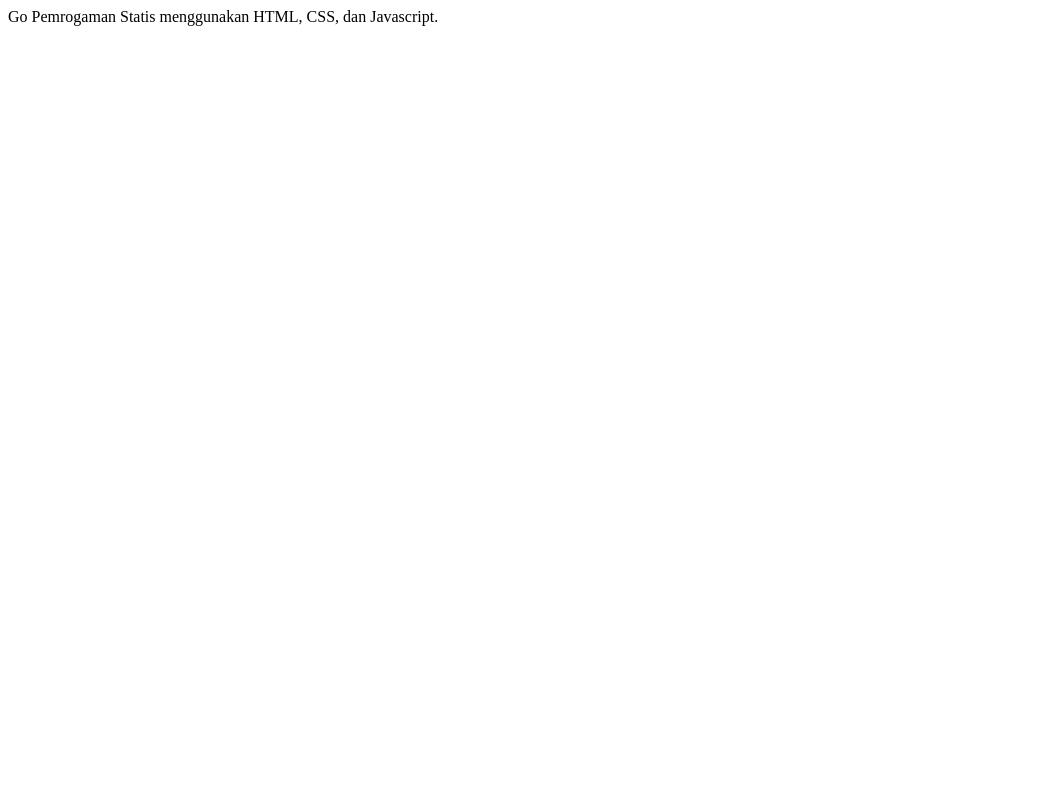
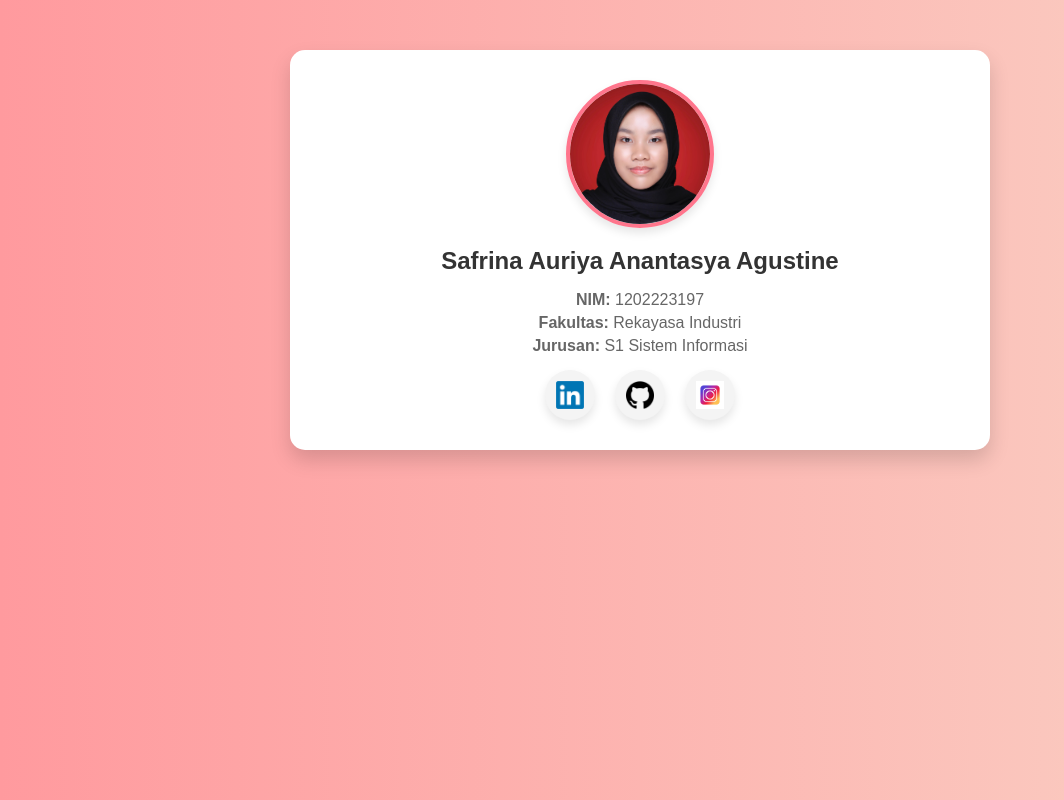
Before and after one commit to safrinauriya/safrinauriya.github.io, a plain HTML site: page index.html in a window 1280 px wide. Shown: the whole page, without its empty margins (0-1064 px from the left). Drawn offline with Linux system fonts and the light colour scheme.

Commit message:
Add files via upload

```diff
--- a/index.html
+++ b/index.html
@@ -1 +1,128 @@
-Go Pemrogaman Statis menggunakan HTML, CSS, dan Javascript.
+<!DOCTYPE html>
+<html lang="id">
+<head>
+    <meta charset="UTF-8">
+    <meta name="viewport" content="width=device-width, initial-scale=1.0">
+    <title>Personal Web Safrina</title>
+    <link rel="icon" href="favicon.ico" type="image/x-icon">
+    <style>
+        body {
+            font-family: 'Poppins', sans-serif;
+            text-align: center;
+            background: linear-gradient(to right, #ff9a9e, #fad0c4);
+            margin: 0;
+            padding: 0;
+        }
+
+        .container {
+            width: 50%;
+            margin: 50px auto;
+            background: white;
+            padding: 30px;
+            border-radius: 15px;
+            box-shadow: 0 10px 20px rgba(0, 0, 0, 0.15);
+            animation: fadeIn 1s ease-in-out;
+        }
+
+        @keyframes fadeIn {
+            from {
+                opacity: 0;
+                transform: translateY(-20px);
+            }
+            to {
+                opacity: 1;
+                transform: translateY(0);
+            }
+        }
+
+        img.profile {
+            border-radius: 50%;
+            width: 140px;
+            height: 140px;
+            border: 4px solid #ff758c;
+            box-shadow: 0 5px 10px rgba(0, 0, 0, 0.1);
+        }
+
+        h1 {
+            color: #333;
+            font-size: 24px;
+            margin-top: 15px;
+        }
+
+        p {
+            color: #666;
+            font-size: 16px;
+            margin: 5px 0;
+        }
+
+        .social-icons {
+            display: flex;
+            justify-content: center;
+            gap: 20px;
+            margin-top: 15px;
+        }
+
+        .social-icons a {
+            display: flex;
+            align-items: center;
+            justify-content: center;
+            width: 50px;
+            height: 50px;
+            border-radius: 50%;
+            background: #f4f4f4;
+            box-shadow: 0 5px 10px rgba(0, 0, 0, 0.1);
+            transition: transform 0.3s, background 0.3s;
+        }
+
+        .social-icons a img {
+            width: 28px;
+            height: 28px;
+        }
+
+        .social-icons a:hover {
+            transform: translateY(-5px);
+            background: #ff758c;
+        }
+
+
+        @media (max-width: 768px) {
+            .container {
+                width: 80%;
+                padding: 20px;
+            }
+            .social-icons {
+                gap: 10px;
+            }
+            .social-icons a {
+                width: 45px;
+                height: 45px;
+            }
+            .social-icons a img {
+                width: 25px;
+                height: 25px;
+            }
+        }
+    </style>
+</head>
+<body>
+    <div class="container">
+        <img class="profile" src="foto 2.jpeg" alt="Foto Safrina">
+        <h1>Safrina Auriya Anantasya Agustine</h1>
+        <p><strong>NIM:</strong> 1202223197</p>
+        <p><strong>Fakultas:</strong> Rekayasa Industri</p>
+        <p><strong>Jurusan:</strong> S1 Sistem Informasi</p>
+
+        <div class="social-icons">
+            <a href="https://www.linkedin.com/in/safrinauriya/" target="_blank">
+                <img src="linkedln.png" alt="LinkedIn">
+            </a>
+            <a href="https://github.com/safrinauriya" target="_blank">
+                <img src="github.png" alt="Github">
+            </a>
+            <a href="https://instagram.com/safrinaauriya" target="_blank">
+                <img src="instagram.jpg" alt="Instagram">
+            </a>
+        </div>
+    </div>
+</body>
+</html>
```
Also changed, not shown: foto 2.jpeg (added), github.png (added), instagram.jpg (added), linkedln.png (added).
